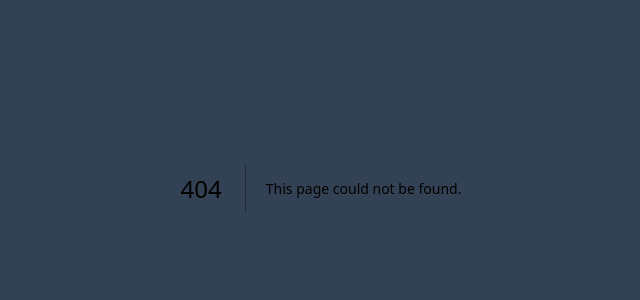
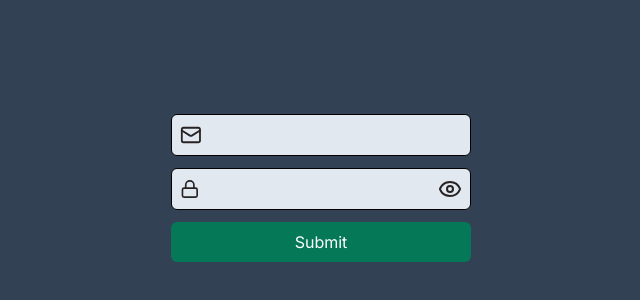
Before and after one commit to hector-oliveira/auth-next, a Next.js app: page /sign-in in a window 1280 px wide. Before the commit this address had no page. Shown: the part 212-512 px from the top of the page, without its empty margins (319-959 px from the left). Built offline with nearby package versions, Linux system fonts and the light colour scheme.

Commit message:
chore: app routes

```diff
--- /dev/null
+++ b/src/app/(auth)/(initial)/page.tsx
@@ -0,0 +1,17 @@
+import { AUTH_ROUTES } from "constants/routes";
+import Link from "next/link";
+
+type HomeProps = {};
+
+export default function Home(props: HomeProps) {
+  return (
+    <main className="h-screen w-full flex justify-center items-center">
+      <Link
+        href={AUTH_ROUTES.SIGN_IN}
+        className="hover:bg-slate-500 p-1 rounded-sm hover:ease-in-out"
+      >
+        Login
+      </Link>
+    </main>
+  );
+}
--- /dev/null
+++ b/src/app/(auth)/sign-in/page.tsx
@@ -0,0 +1,28 @@
+"use client";
+import { Input } from "components";
+import { iconDefaultProperties } from "constants/icon-default-properties.ts";
+import { LuMail, LuLock } from "react-icons/lu";
+
+export default function SignIn() {
+  function renderMainIcon() {
+    return <LuMail {...iconDefaultProperties} />;
+  }
+
+  function renderLockIcon() {
+    return <LuLock {...iconDefaultProperties} />;
+  }
+  return (
+    <main className="h-screen w-full flex justify-center items-center">
+      <form className="w-[300px] flex flex-col gap-3">
+        <Input type="email" handleIcon={renderMainIcon} />
+        <Input type="password" handleIcon={renderLockIcon} />
+        <button
+          type="submit"
+          className="w-full bg-emerald-700 text-white py-2 rounded-md hover:bg-emerald-600 hover:ease-in-out hover:duration-300"
+        >
+          Submit
+        </button>
+      </form>
+    </main>
+  );
+}
```
